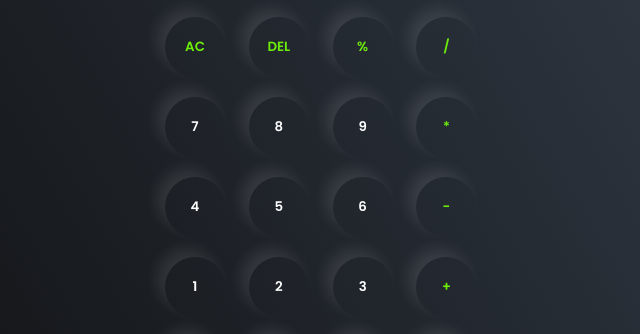
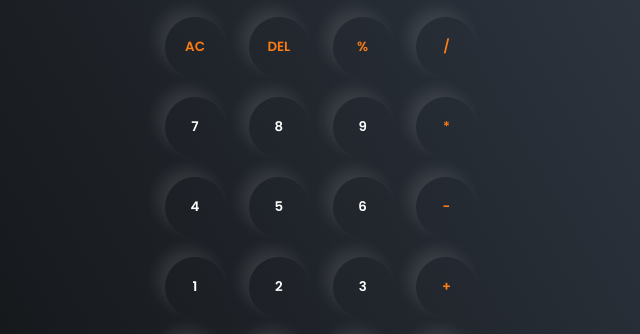
Before and after one commit to Harshit101251/Calculator, a plain HTML site: page index.htm in a window 1280 px wide. Shown: the part 265-599 px from the top of the page, 315-955 px from the left. Drawn offline with Linux system fonts and the light colour scheme.

Commit message:
Update style.css

```diff
--- a/style.css
+++ b/style.css
@@ -8,6 +8,7 @@
 
 body{
     width: 100%;
+
     height: 100vh;
     display: flex;
     justify-content: center;
@@ -63,5 +64,5 @@ button{
 }
 
 .operator{
-    color: #6dee0a;
+    color: #fb7c14;
 }
```
